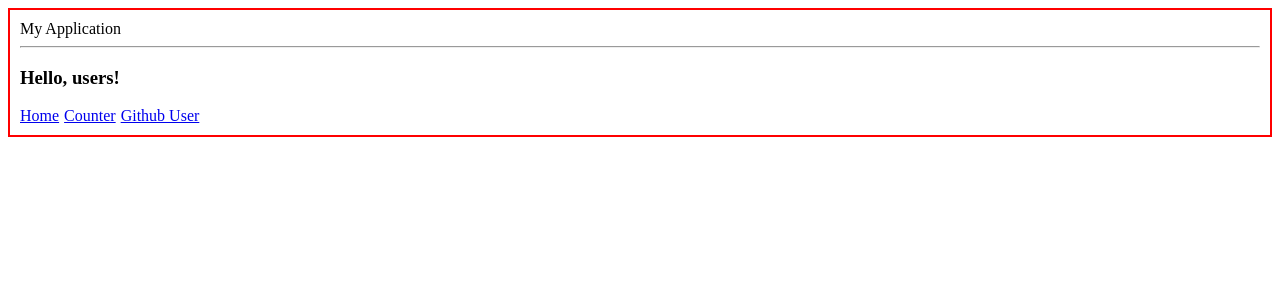
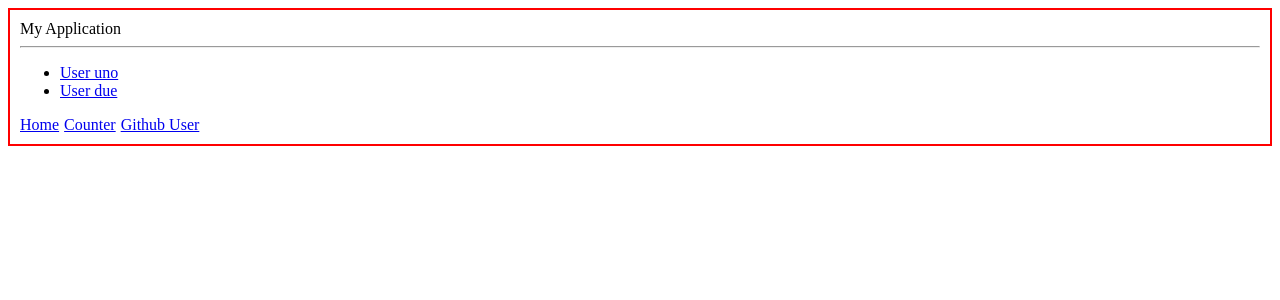
Before and after one commit to frances8713/react-exercises, a React (Create React App) app: page /users in a window 1280 px wide. Shown: the top 300 px of the page. Built offline with nearby package versions, Linux system fonts and the light colour scheme.

Commit message:
exercise react-router-06

```diff
--- a/src/App.js
+++ b/src/App.js
@@ -12,6 +12,7 @@ import { FilteredList } from './FilteredList';
 import { Welcome } from './Welcome';
 import { Counter } from './Counter'
 import { ShowGithubUser} from './ShowGithubUser'
+import { GithubUserList } from "./GithubUserList";
 export function App () {
 
         return (
@@ -21,7 +22,9 @@ export function App () {
               <Route path="/" element={<Welcome />} />
               <Route path=":name" element={<Welcome/>}/>
               <Route path="counter" element={<Counter/>} />
-              <Route path="users/:username" element={<ShowGithubUser/>}/>
+              <Route path="/users" element={<GithubUserList />}>
+                  <Route path=":username" element={<ShowGithubUser />}/>
+              </Route>
               <Route path="*" element={<div><p>Not found</p>
               <Link to="/">Go Home</Link></div>} />
           </Routes>
--- a/src/GithubUserList.js
+++ b/src/GithubUserList.js
@@ -1,5 +1,5 @@
 import { useState } from 'react'
-import { GithubUser } from './GithubUser'
+import { Link, Outlet } from "react-router-dom"
 
 export function GithubUserList () {
     const [name, setName] = useState('') //vuoto di partenza
@@ -16,10 +16,16 @@ export function GithubUserList () {
     return (
         <div>
             <ul>
-                {user.map((value, index) => <li key={value + index}><GithubUser username={value}/></li>)}
+                <li>
+                <Link to="/users/frances8713">User uno</Link>
+                </li>
+                <li>
+                <Link to="/users/gianmarcotoso">User due</Link>
+                </li>
             </ul>
-            <input onChange={handleInputChange} />
-            <button type='submit' onClick={handleAddUser}>Add user</button>
+            {/* <input onChange={handleInputChange} />
+            <button type='submit' onClick={handleAddUser}>Add user</button> */}
+            <Outlet />
         </div>
     )
 }
--- a/src/ShowGithubUser.js
+++ b/src/ShowGithubUser.js
@@ -1,4 +1,4 @@
-import { useParams } from "react-router-dom";
+import { Outlet, useParams } from "react-router-dom";
 import { GithubUser } from "./GithubUser";
 
 
```
